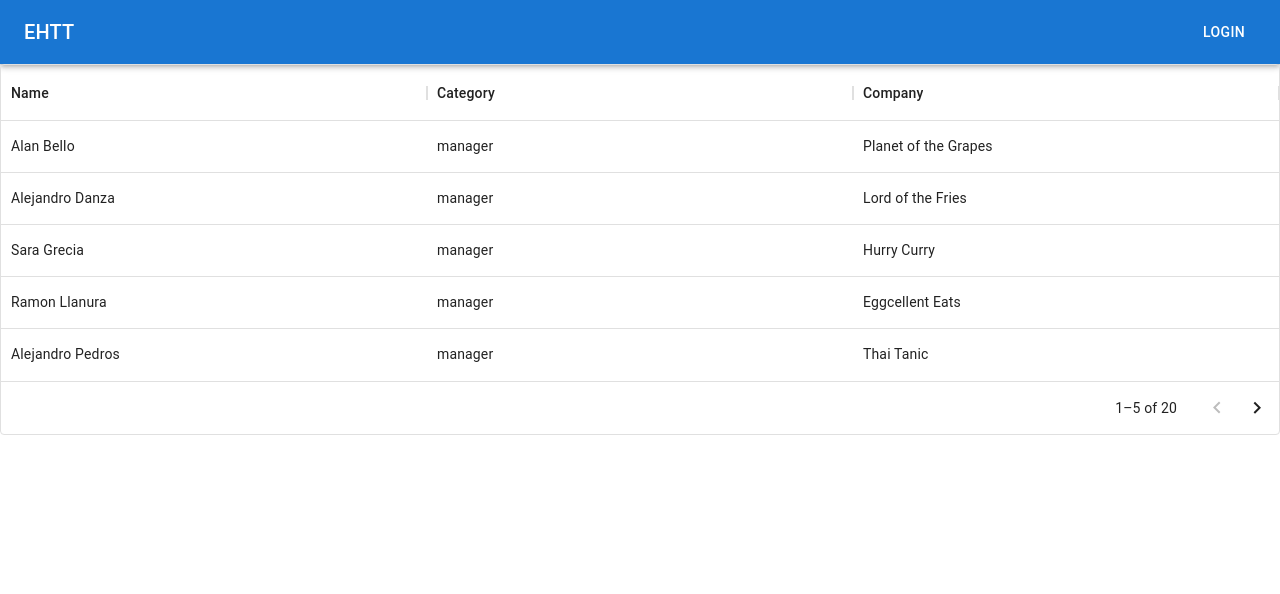
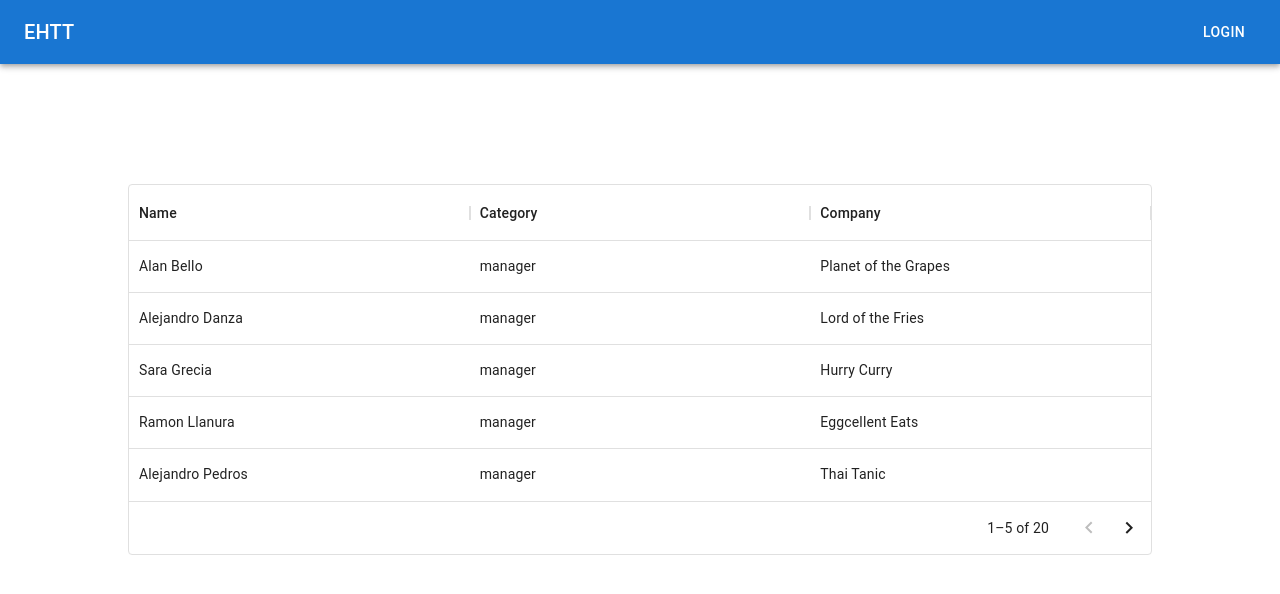
Before and after one commit to agusting19/employee-happiness-tracking-tool, a React (Vite) app: page / in a window 1280 px wide. Shown: the top 594 px of the page. Built offline with nearby package versions, Linux system fonts and the light colour scheme.

Commit message:
added styledLayout

```diff
--- a/src/App.tsx
+++ b/src/App.tsx
@@ -1,11 +1,14 @@
 import { Navbar } from './components';
 import { Home } from './pages';
+import { LayoutContainer } from './styled-components';
 
 function App() {
   return (
     <>
       <Navbar />
-      <Home />
+      <LayoutContainer>
+        <Home />
+      </LayoutContainer>
     </>
   );
 }
--- /dev/null
+++ b/src/styled-components/index.ts
@@ -0,0 +1 @@
+export * from './layout.styled.component';
--- /dev/null
+++ b/src/styled-components/layout.styled.component.ts
@@ -0,0 +1,13 @@
+import styled from 'styled-components';
+
+export const LayoutContainer = styled.div`
+  margin: 15vh auto;
+
+  @media only screen and (min-width: 1241px) {
+    width: 80vw;
+  }
+
+  @media only screen and (max-width: 1176px) {
+    padding: 12px;
+  }
+`;
```
